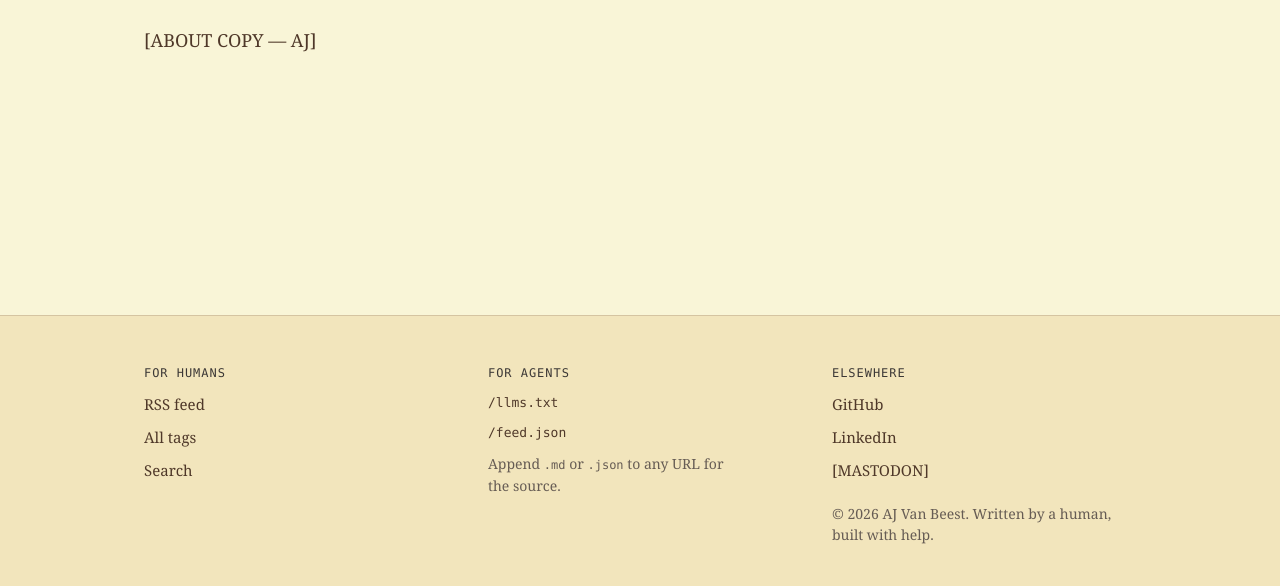
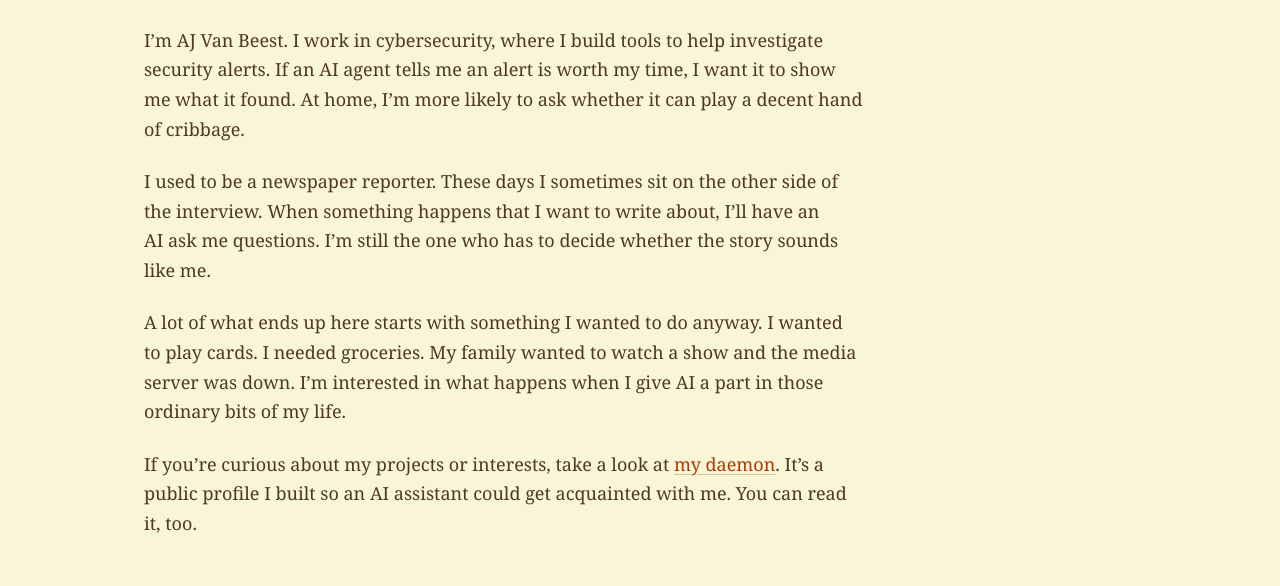
Before and after one commit to theaj42/ajvanbeest-com, an Astro site: page /about in a window 1280 px wide. Shown: the part 214-800 px from the top of the page. Built offline with nearby package versions, Linux system fonts and the light colour scheme; Astro itself is replaced by a stand-in of ours.

Commit message:
Publish AJ’s About page

```diff
--- a/src/pages/about.astro
+++ b/src/pages/about.astro
@@ -10,7 +10,10 @@ import { getAlternates } from '../lib/alternates';
       <h1 class="h-display">About</h1>
     </header>
     <div class="body prose">
-      <p>[ABOUT COPY — AJ]</p>
+      <p>I’m AJ Van Beest. I work in cybersecurity, where I build tools to help investigate security alerts. If an AI agent tells me an alert is worth my time, I want it to show me what it found. At home, I’m more likely to ask whether it can play a decent hand of cribbage.</p>
+      <p>I used to be a newspaper reporter. These days I sometimes sit on the other side of the interview. When something happens that I want to write about, I’ll have an AI ask me questions. I’m still the one who has to decide whether the story sounds like me.</p>
+      <p>A lot of what ends up here starts with something I wanted to do anyway. I wanted to play cards. I needed groceries. My family wanted to watch a show and the media server was down. I’m interested in what happens when I give AI a part in those ordinary bits of my life.</p>
+      <p>If you’re curious about my projects or interests, take a look at <a href="https://daemon.ajvanbeest.com/">my daemon</a>. It’s a public profile I built so an AI assistant could get acquainted with me. You can read it, too.</p>
     </div>
   </div>
 </Base>
```
